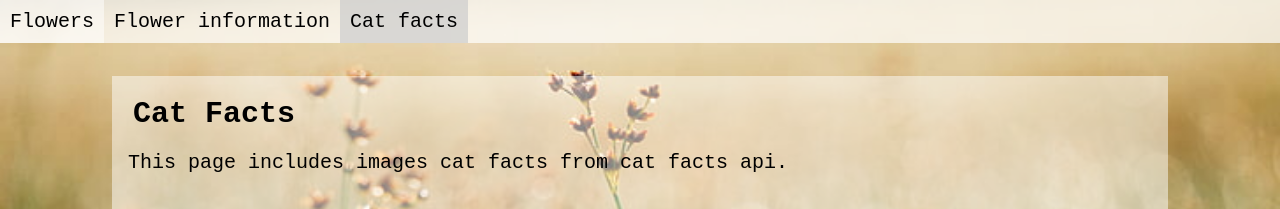
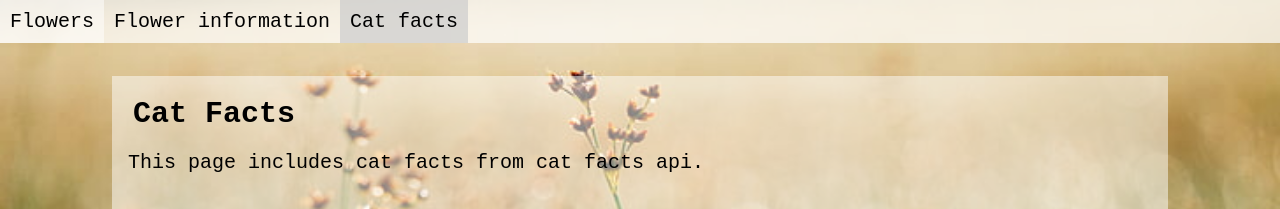
Before and after one commit to EllaPellaa/webapplication, a plain HTML site: page catfacts.html in a window 1280 px wide. Shown: the top 209 px of the page. Drawn offline with Linux system fonts and the light colour scheme; no server answers; grey boxes are pictures that could not be loaded.

Commit message:
Another typo

```diff
--- a/catfacts.html
+++ b/catfacts.html
@@ -20,7 +20,7 @@
         <article class="content">
             <header>
                 <h1 class="mainheader">Cat Facts</h1>
-                <p>This page includes images cat facts from cat facts api.</p>
+                <p>This page includes cat facts from cat facts api.</p>
             </header>
             <ul id="catfacts"></ul>
             <br>
```
